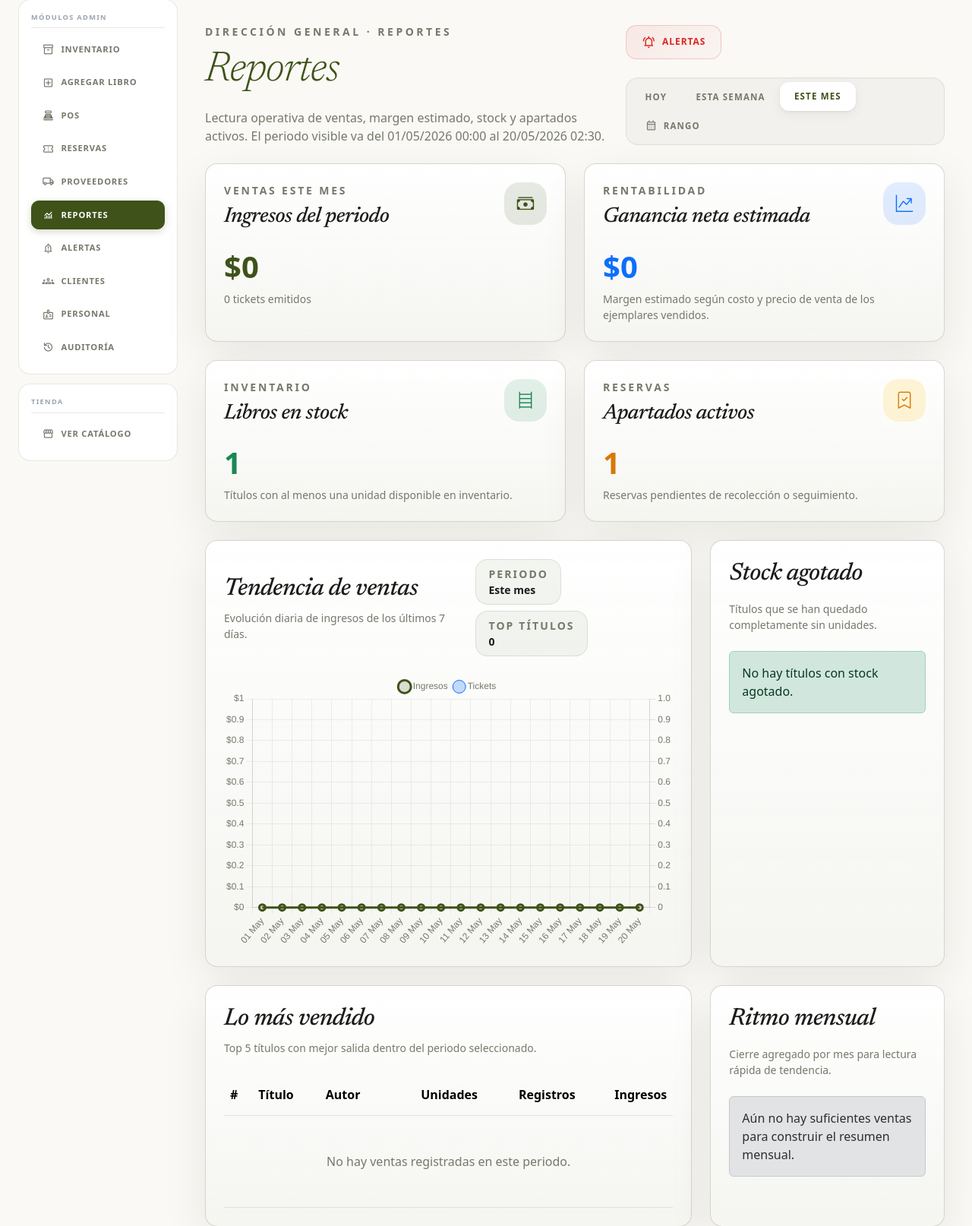
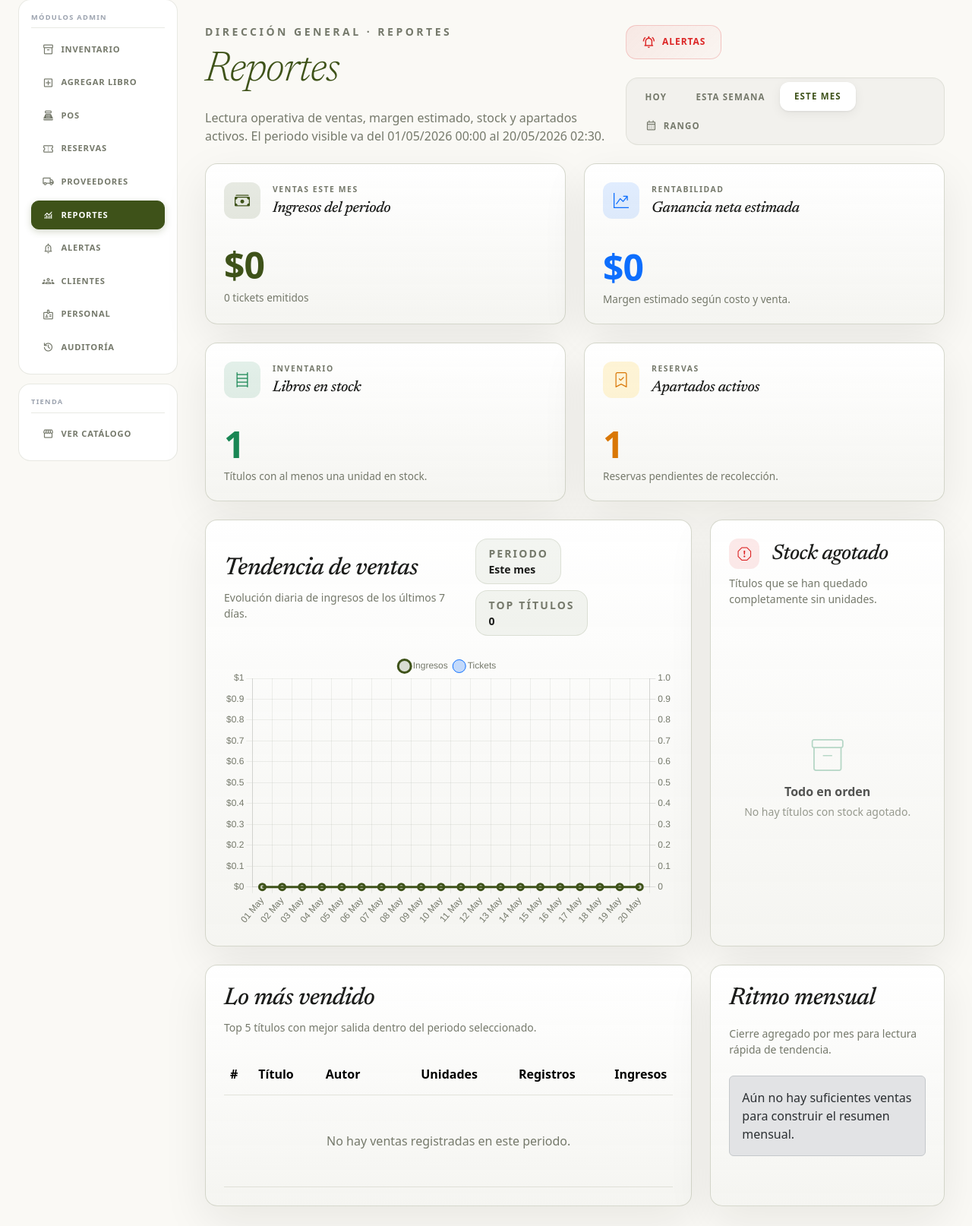
Before and after one commit to Angixs-zz/libreria_bartleby, a Django app: page /reportes/ in a window 1280 px wide. Shown: the part 206-1820 px from the top of the page at 76% size. Run offline with Django 5.2, Linux system fonts and the light colour scheme; a user stored in the database is signed in; tables that the repository leaves empty hold one stand-in row (values such as "Sample post"); some libraries are stand-ins or nearby versions.

Commit message:
Se mejoro la pagina de reportes siendo mas estetica

```diff
--- a/reportes/templates/reportes/dashboard_reportes.html
+++ b/reportes/templates/reportes/dashboard_reportes.html
@@ -163,6 +163,21 @@
         background-color: rgba(163, 196, 106, 0.08);
         border-color: rgba(163, 196, 106, 0.15);
     }
+
+    .reportes-shell .report-card {
+        display: flex;
+        flex-direction: column;
+        transition: transform 0.3s cubic-bezier(0.16, 1, 0.3, 1), box-shadow 0.3s cubic-bezier(0.16, 1, 0.3, 1);
+        position: relative;
+        overflow: hidden;
+    }
+    .reportes-shell .report-card:hover {
+        transform: translateY(-4px);
+        box-shadow: 0 24px 60px rgba(23, 29, 15, 0.12);
+    }
+    .dark .reportes-shell .report-card:hover {
+        box-shadow: 0 24px 60px rgba(0, 0, 0, 0.3);
+    }
 </style>
 {% endblock %}
 
@@ -212,73 +227,81 @@
         <div class="row g-4 mb-4 fade-in-up delay-1">
             <div class="col-12 col-md-6 col-xxl-3">
                 <div class="report-card rounded-4 h-100 p-4">
-                    <div class="d-flex justify-content-between align-items-start mb-4">
+                    <div class="d-flex align-items-center gap-3 mb-4">
+                        <span class="kpi-icon flex-shrink-0" style="background-color: rgba(62, 82, 25, 0.12); color: var(--primary); border-radius: 12px; width: 3rem; height: 3rem; font-size: 1.25rem;">
+                            <i class="bi bi-cash-stack"></i>
+                        </span>
                         <div>
-                            <p class="text-uppercase fw-bold small mb-2" style="letter-spacing: 0.2em; color: var(--text-muted);">
+                            <p class="text-uppercase fw-bold mb-1" style="font-size: 0.65rem; letter-spacing: 0.15em; color: var(--text-muted);">
                                 Ventas {{ periodo_label }}
                             </p>
-                            <h2 class="section-title h3 mb-0">Ingresos del periodo</h2>
+                            <h2 class="section-title h5 mb-0" style="color: var(--text);">Ingresos del periodo</h2>
                         </div>
-                        <span class="kpi-icon" style="background-color: rgba(62, 82, 25, 0.12); color: var(--primary);">
-                            <i class="bi bi-cash-stack"></i>
-                        </span>
                     </div>
-                    <div class="display-6 fw-semibold mb-2" style="color: var(--primary);">${{ ventas_monto }}</div>
-                    <p class="mb-0 small" style="color: var(--text-muted);">{{ ventas_tickets }} ticket{{ ventas_tickets|pluralize }} emitido{{ ventas_tickets|pluralize:"s" }}</p>
+                    <div class="mt-auto pt-2">
+                        <div class="display-5 fw-bold mb-1" style="color: var(--primary); letter-spacing: -0.02em;">${{ ventas_monto }}</div>
+                        <p class="mb-0" style="font-size: 0.85rem; color: var(--text-muted);">{{ ventas_tickets }} ticket{{ ventas_tickets|pluralize }} emitido{{ ventas_tickets|pluralize:"s" }}</p>
+                    </div>
                 </div>
             </div>
 
             <div class="col-12 col-md-6 col-xxl-3">
                 <div class="report-card rounded-4 h-100 p-4">
-                    <div class="d-flex justify-content-between align-items-start mb-4">
+                    <div class="d-flex align-items-center gap-3 mb-4">
+                        <span class="kpi-icon flex-shrink-0" style="background-color: rgba(13, 110, 253, 0.12); color: #0d6efd; border-radius: 12px; width: 3rem; height: 3rem; font-size: 1.25rem;">
+                            <i class="bi bi-graph-up-arrow"></i>
+                        </span>
                         <div>
-                            <p class="text-uppercase fw-bold small mb-2" style="letter-spacing: 0.2em; color: var(--text-muted);">
+                            <p class="text-uppercase fw-bold mb-1" style="font-size: 0.65rem; letter-spacing: 0.15em; color: var(--text-muted);">
                                 Rentabilidad
                             </p>
-                            <h2 class="section-title h3 mb-0">Ganancia neta estimada</h2>
+                            <h2 class="section-title h5 mb-0" style="color: var(--text);">Ganancia neta estimada</h2>
                         </div>
-                        <span class="kpi-icon" style="background-color: rgba(13, 110, 253, 0.12); color: #0d6efd;">
-                            <i class="bi bi-graph-up-arrow"></i>
-                        </span>
                     </div>
-                    <div class="display-6 fw-semibold mb-2" style="color: #0d6efd;">${{ ganancia_neta }}</div>
-                    <p class="mb-0 small" style="color: var(--text-muted);">Margen estimado según costo y precio de venta de los ejemplares vendidos.</p>
+                    <div class="mt-auto pt-2">
+                        <div class="display-5 fw-bold mb-1" style="color: #0d6efd; letter-spacing: -0.02em;">${{ ganancia_neta }}</div>
+                        <p class="mb-0" style="font-size: 0.85rem; color: var(--text-muted); line-height: 1.3;">Margen estimado según costo y venta.</p>
+                    </div>
                 </div>
             </div>
 
             <div class="col-12 col-md-6 col-xxl-3">
                 <div class="report-card rounded-4 h-100 p-4">
-                    <div class="d-flex justify-content-between align-items-start mb-4">
+                    <div class="d-flex align-items-center gap-3 mb-4">
+                        <span class="kpi-icon flex-shrink-0" style="background-color: rgba(25, 135, 84, 0.12); color: #198754; border-radius: 12px; width: 3rem; height: 3rem; font-size: 1.25rem;">
+                            <i class="bi bi-bookshelf"></i>
+                        </span>
                         <div>
-                            <p class="text-uppercase fw-bold small mb-2" style="letter-spacing: 0.2em; color: var(--text-muted);">
+                            <p class="text-uppercase fw-bold mb-1" style="font-size: 0.65rem; letter-spacing: 0.15em; color: var(--text-muted);">
                                 Inventario
                             </p>
-                            <h2 class="section-title h3 mb-0">Libros en stock</h2>
+                            <h2 class="section-title h5 mb-0" style="color: var(--text);">Libros en stock</h2>
                         </div>
-                        <span class="kpi-icon" style="background-color: rgba(25, 135, 84, 0.12); color: #198754;">
-                            <i class="bi bi-bookshelf"></i>
-                        </span>
                     </div>
-                    <div class="display-6 fw-semibold mb-2" style="color: #198754;">{{ libros_en_stock }}</div>
-                    <p class="mb-0 small" style="color: var(--text-muted);">Títulos con al menos una unidad disponible en inventario.</p>
+                    <div class="mt-auto pt-2">
+                        <div class="display-5 fw-bold mb-1" style="color: #198754; letter-spacing: -0.02em;">{{ libros_en_stock }}</div>
+                        <p class="mb-0" style="font-size: 0.85rem; color: var(--text-muted); line-height: 1.3;">Títulos con al menos una unidad en stock.</p>
+                    </div>
                 </div>
             </div>
 
             <div class="col-12 col-md-6 col-xxl-3">
                 <div class="report-card rounded-4 h-100 p-4">
-                    <div class="d-flex justify-content-between align-items-start mb-4">
+                    <div class="d-flex align-items-center gap-3 mb-4">
+                        <span class="kpi-icon flex-shrink-0" style="background-color: rgba(255, 193, 7, 0.16); color: #d97706; border-radius: 12px; width: 3rem; height: 3rem; font-size: 1.25rem;">
+                            <i class="bi bi-bookmark-check"></i>
+                        </span>
                         <div>
-                            <p class="text-uppercase fw-bold small mb-2" style="letter-spacing: 0.2em; color: var(--text-muted);">
+                            <p class="text-uppercase fw-bold mb-1" style="font-size: 0.65rem; letter-spacing: 0.15em; color: var(--text-muted);">
                                 Reservas
                             </p>
-                            <h2 class="section-title h3 mb-0">Apartados activos</h2>
+                            <h2 class="section-title h5 mb-0" style="color: var(--text);">Apartados activos</h2>
                         </div>
-                        <span class="kpi-icon" style="background-color: rgba(255, 193, 7, 0.16); color: #d97706;">
-                            <i class="bi bi-bookmark-check"></i>
-                        </span>
                     </div>
-                    <div class="display-6 fw-semibold mb-2" style="color: #d97706;">{{ apartados_activos }}</div>
-                    <p class="mb-0 small" style="color: var(--text-muted);">Reservas pendientes de recolección o seguimiento.</p>
+                    <div class="mt-auto pt-2">
+                        <div class="display-5 fw-bold mb-1" style="color: #d97706; letter-spacing: -0.02em;">{{ apartados_activos }}</div>
+                        <p class="mb-0" style="font-size: 0.85rem; color: var(--text-muted); line-height: 1.3;">Reservas pendientes de recolección.</p>
+                    </div>
                 </div>
             </div>
         </div>
@@ -309,20 +332,26 @@
             </div>
 
             <div class="col-12 col-xl-4">
-                <div class="report-panel rounded-4 p-4 h-100">
-                    <h2 class="section-title h2 mb-3">Stock agotado</h2>
+                <div class="report-panel rounded-4 p-4 h-100 d-flex flex-column">
+                    <div class="d-flex align-items-center gap-3 mb-2">
+                        <span class="kpi-icon flex-shrink-0" style="background-color: rgba(220, 38, 38, 0.1); color: #dc2626; border-radius: 12px; width: 2.5rem; height: 2.5rem; font-size: 1.1rem;">
+                            <i class="bi bi-exclamation-octagon"></i>
+                        </span>
+                        <h2 class="section-title h3 mb-0" style="color: var(--text);">Stock agotado</h2>
+                    </div>
                     <p class="small mb-4" style="color: var(--text-muted);">Títulos que se han quedado completamente sin unidades.</p>
 
+                    <div class="flex-grow-1 d-flex flex-column">
                     {% if stock_bajo %}
-                        <div class="d-flex flex-column gap-3">
+                        <div class="d-flex flex-column gap-3 overflow-y-auto pe-2" style="max-height: 280px;">
                             {% for libro in stock_bajo %}
-                                <div class="mini-metric p-3">
+                                <div class="mini-metric p-3" style="border-left: 3px solid {% if libro.stock_total == 0 %}#dc2626{% else %}#d97706{% endif %}; background-color: {% if libro.stock_total == 0 %}rgba(220, 38, 38, 0.04){% else %}var(--bg-subtle){% endif %};">
                                     <div class="d-flex justify-content-between align-items-start gap-3">
                                         <div>
-                                            <div class="fw-semibold mb-1" style="color: var(--text);">{{ libro.titulo }}</div>
-                                            <div class="small" style="color: var(--text-muted);">{{ libro.autor }}</div>
+                                            <div class="fw-semibold mb-1 lh-sm" style="color: var(--text); font-size: 0.9rem;">{{ libro.titulo }}</div>
+                                            <div style="color: var(--text-muted); font-size: 0.75rem;">{{ libro.autor }}</div>
                                         </div>
-                                        <span class="badge rounded-pill {% if libro.stock_total == 0 %}text-bg-danger{% else %}text-bg-warning{% endif %}">
+                                        <span class="badge rounded-pill fw-bold" style="background-color: {% if libro.stock_total == 0 %}rgba(220, 38, 38, 0.12){% else %}rgba(217, 119, 6, 0.12){% endif %}; color: {% if libro.stock_total == 0 %}#dc2626{% else %}#d97706{% endif %}; border: 1px solid {% if libro.stock_total == 0 %}rgba(220, 38, 38, 0.2){% else %}rgba(217, 119, 6, 0.2){% endif %};">
                                             {{ libro.stock_total }} en stock
                                         </span>
                                     </div>
@@ -330,8 +359,13 @@
                             {% endfor %}
                         </div>
                     {% else %}
-                        <div class="alert alert-success mb-0">No hay títulos con stock agotado.</div>
+                        <div class="d-flex flex-column align-items-center justify-content-center h-100 opacity-75 my-auto text-center" style="min-height: 150px;">
+                            <span class="material-symbols-outlined mb-2" style="font-size: 3.5rem; color: rgba(25, 135, 84, 0.4); font-variation-settings: 'wght' 200;">inventory_2</span>
+                            <p class="fw-semibold mb-1" style="color: var(--text);">Todo en orden</p>
+                            <p class="small mb-0" style="color: var(--text-muted);">No hay títulos con stock agotado.</p>
+                        </div>
                     {% endif %}
+                    </div>
                 </div>
             </div>
 
```
Also changed, not shown: reportes/templates/reportes/centro_alertas.html (+55 -32 lines).
